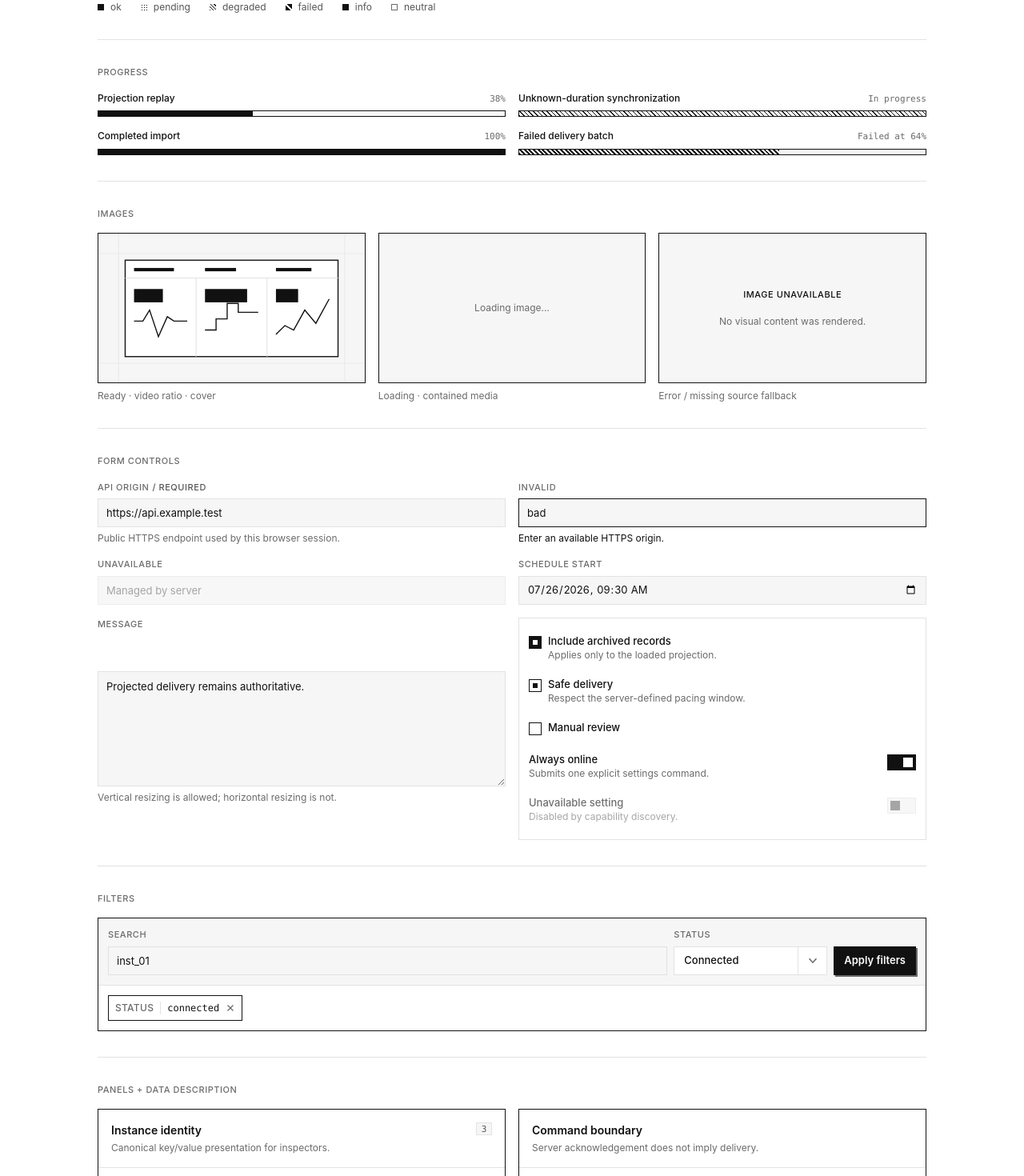
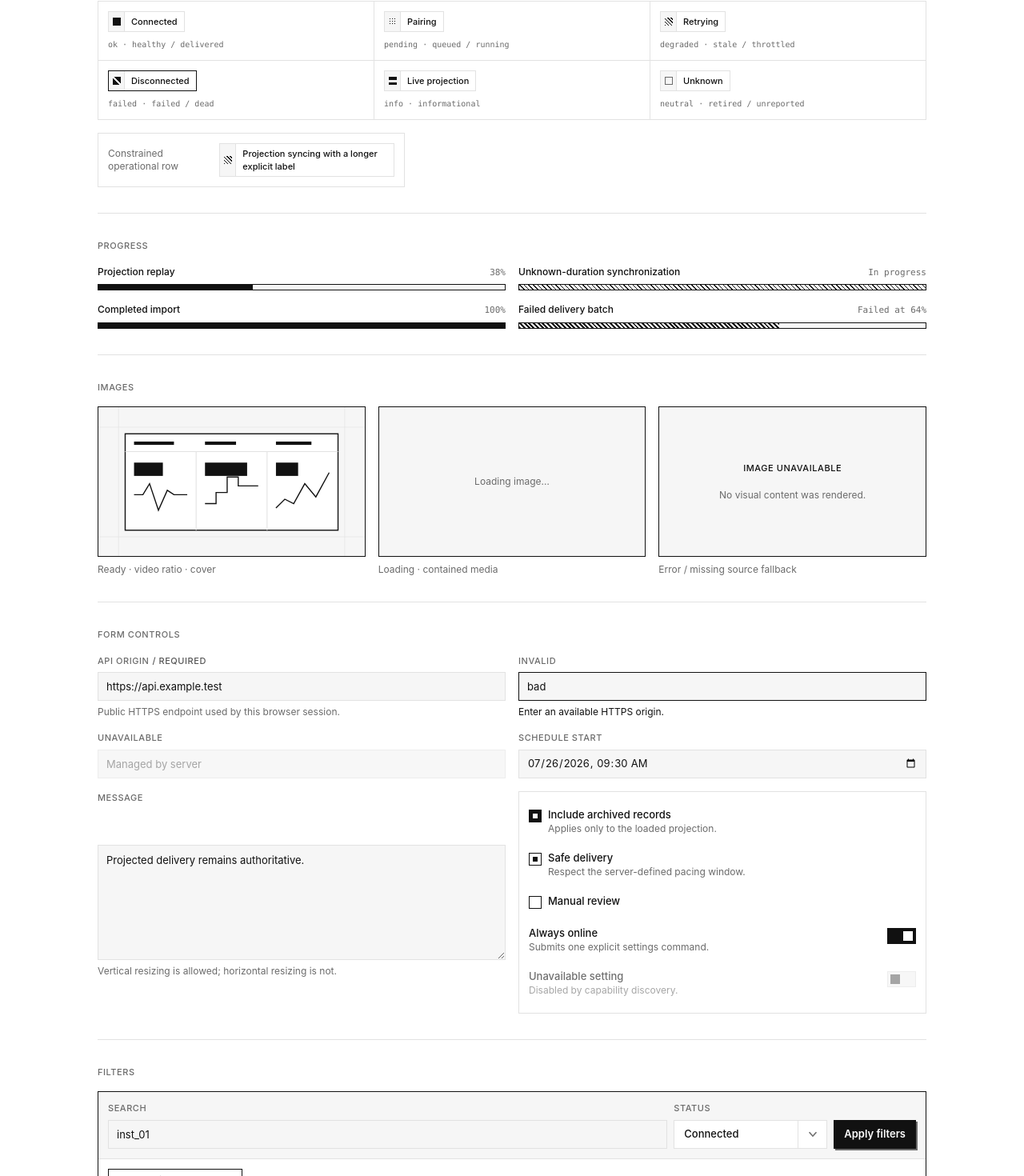
Before and after one commit to hiepknor/omniwa-console, a React (Vite) app: page /__ui in a window 1280 px wide. Shown: the part 1616-3086 px from the top of the page at 80% size. Built offline with nearby package versions, Linux system fonts and the light colour scheme.

Commit message:
feat: redesign semantic status stamps

```diff
--- a/design/DESIGN.md
+++ b/design/DESIGN.md
@@ -66,12 +66,16 @@ screentone pattern, never by hue** (see `src/ui/Status.tsx`).
 
 ### Status vocabulary (the frozen set)
 
-A status is an **8px screentone mark + label**. The fill pattern carries the
-meaning:
+A status is a **24px minimum-height framed ink stamp**: a 20px recessed marker
+cell, 10px screentone mark, and an explicit 11px/500 label. The frame keeps
+status visually stable in tables, headers, inspectors, and dense trailing
+content; long labels wrap instead of escaping their container. The fill pattern
+carries the meaning:
 
 | Status | Screentone |
 | --- | --- |
-| `ok` / `active` / `delivered`, `info` / `live` | solid ink |
+| `ok` / `active` / `delivered` | solid ink |
+| `info` / `live` | split horizontal ink |
 | `pending` / `pairing` / `queued` | halftone dots |
 | `degraded` / `retrying` | diagonal hatch |
 | `failed` / `disconnected` / `dead` | ink block with a white slash (cancelled) |
@@ -139,7 +143,11 @@ for ≤11px labels. Numbers that align vertically use `tabular-nums`.
   SVG. Icons are decorative and never replace a visible label; icon-only actions
   require an explicit accessible name. Navigation uses `NavigationItemContent`
   so full rail, compact rail, and mobile bottom nav cannot drift independently.
-- **Status** — 8px square mark + label; tones map to §2. `<Status tone>`.
+- **Status** — the canonical framed ink stamp from §2. All usages share the
+  screentone registry in `statusMarks.ts`; notices and feedback map their state
+  vocabulary into the same marks instead of copying gradients. Failed status
+  receives the strong frame; other tones use the default hairline frame.
+  `<Status tone>`.
 - **Input / Field** — recessed bg, 1px border, square, 13px; focus → strong border.
   Invalid → strong ink (`--color-line-strong`) border + 12px message below. Labels are 11px uppercase muted. Field descriptions and errors are linked with `aria-describedby`; errors set `aria-invalid`, and required state remains explicit.
 - **Textarea / DateTimeInput** — use the same surface, border, focus, invalid,
--- a/scripts/check-design.mjs
+++ b/scripts/check-design.mjs
@@ -33,6 +33,21 @@ for (const marker of ["buttonClassName('ghost'", 'size-9', 'max-sm:size-10', '<I
 const icon = await read('src/ui/Icon.tsx');
 for (const marker of ['NavigationIconName', "close: <path", "'chevron-down'", 'strokeWidth="1.75"', 'aria-hidden']) {
   if (!icon.includes(marker)) failures.push(`src/ui/Icon.tsx: iconography contract is missing ${marker}`);
+}
+
+const status = await read('src/ui/Status.tsx');
+for (const marker of ['data-tone={tone}', 'grid-cols-[20px_minmax(0,1fr)]', 'justify-self-start', 'size-2.5', "tone === 'failed'", 'statusMarkStyle[tone]']) {
+  if (!status.includes(marker)) failures.push(`src/ui/Status.tsx: status stamp contract is missing ${marker}`);
+}
+
+const statusMarks = await read('src/ui/statusMarks.ts');
+for (const marker of ['StatusMarkTone', 'to bottom', 'radial-gradient', 'repeating-linear-gradient', "border: '1px solid var(--color-fg-3)'"]) {
+  if (!statusMarks.includes(marker)) failures.push(`src/ui/statusMarks.ts: shared screentone registry is missing ${marker}`);
+}
+
+const stateNotice = await read('src/ui/StateNotice.tsx');
+if (!stateNotice.includes('statusMarkStyle[markTone[kind]]')) {
+  failures.push('src/ui/StateNotice.tsx: notice marks must use the shared screentone registry');
 }
 
 const input = await read('src/ui/Input.tsx');
@@ -76,8 +91,8 @@ if (!dateTime.includes('type="datetime-local"')) {
 }
 
 const feedbackContent = await read('src/components/feedback/FeedbackContent.tsx');
-if (!feedbackContent.includes('<CloseButton')) {
-  failures.push('src/components/feedback/FeedbackContent.tsx: notification dismiss must use CloseButton');
+for (const marker of ['<CloseButton', 'statusMarkStyle[markTone[kind]]']) {
+  if (!feedbackContent.includes(marker)) failures.push(`src/components/feedback/FeedbackContent.tsx: feedback contract is missing ${marker}`);
 }
 
 const toastViewport = await read('src/components/feedback/ToastViewport.tsx');
--- a/scripts/check-visual-language.mjs
+++ b/scripts/check-visual-language.mjs
@@ -72,9 +72,7 @@ const allowedHex = new Set([
 // Frozen exceptions from design/DESIGN.md: semantic/progress screentones, the
 // danger hatch, a connection-state mark, and the deterministic QR fixture.
 const gradientAllowlist = new Set([
-  'src/ui/Status.tsx',
-  'src/ui/StateNotice.tsx',
-  'src/components/feedback/FeedbackContent.tsx',
+  'src/ui/statusMarks.ts',
   'src/ui/Button.tsx',
   'src/ui/ProgressBar.tsx',
   'src/app/ConnectPage.tsx',
--- a/src/app/UiGallery.tsx
+++ b/src/app/UiGallery.tsx
@@ -49,7 +49,14 @@ function Section({ title, children }: { title: string; children: React.ReactNode
   );
 }
 
-const tones: Tone[] = ['ok', 'pending', 'degraded', 'failed', 'info', 'neutral'];
+const statusExamples: { tone: Tone; label: string; use: string }[] = [
+  { tone: 'ok', label: 'Connected', use: 'healthy / delivered' },
+  { tone: 'pending', label: 'Pairing', use: 'queued / running' },
+  { tone: 'degraded', label: 'Retrying', use: 'stale / throttled' },
+  { tone: 'failed', label: 'Disconnected', use: 'failed / dead' },
+  { tone: 'info', label: 'Live projection', use: 'informational' },
+  { tone: 'neutral', label: 'Unknown', use: 'retired / unreported' },
+];
 const surfaces = [
   ['bg', '#ffffff'],
   ['surface', '#ffffff'],
@@ -192,12 +199,17 @@ export function UiGallery() {
         </Section>
 
         <Section title="Status">
-          <div className="flex flex-wrap gap-x-6 gap-y-2">
-            {tones.map((t) => (
-              <Status key={t} tone={t}>
-                {t}
-              </Status>
+          <div className="grid gap-px border border-line bg-line sm:grid-cols-2 lg:grid-cols-3">
+            {statusExamples.map(({ tone, label, use }) => (
+              <div key={tone} className="grid gap-2 bg-surface p-3">
+                <Status tone={tone}>{label}</Status>
+                <span className="font-mono text-[10px] text-fg-3">{tone} · {use}</span>
+              </div>
             ))}
+          </div>
+          <div className="flex max-w-sm items-center justify-between gap-3 border border-line p-3">
+            <span className="text-xs text-fg-3">Constrained operational row</span>
+            <Status tone="degraded">Projection syncing with a longer explicit label</Status>
           </div>
         </Section>
 
--- a/src/components/feedback/FeedbackContent.tsx
+++ b/src/components/feedback/FeedbackContent.tsx
@@ -1,14 +1,15 @@
-import { useState, type CSSProperties } from 'react';
+import { useState } from 'react';
 import { Button } from '@/ui/Button';
 import { CloseButton } from '@/ui/CloseButton';
+import { statusMarkStyle, type StatusMarkTone } from '@/ui/statusMarks';
 import type { FeedbackAction, FeedbackKind } from './feedback-types';
 
-const mark: Record<FeedbackKind, CSSProperties> = {
-  completed: { background: '#111' },
-  info: { background: '#111' },
-  accepted: { background: 'radial-gradient(circle, #111 45%, transparent 47%)', backgroundSize: '3px 3px' },
-  warning: { background: 'repeating-linear-gradient(45deg, #111 0 1px, transparent 1px 3px)' },
-  error: { background: 'linear-gradient(45deg, transparent 42%, #fff 42% 58%, transparent 58%), #111' },
+const markTone: Record<FeedbackKind, StatusMarkTone> = {
+  completed: 'ok',
+  info: 'info',
+  accepted: 'pending',
+  warning: 'degraded',
+  error: 'failed',
 };
 
 export function FeedbackContent({
@@ -42,7 +43,7 @@ export function FeedbackContent({
 
   return (
     <div className="flex items-start gap-3 p-3">
-      <span aria-hidden className="mt-1 size-2 shrink-0" style={mark[kind]} />
+      <span aria-hidden className="mt-1 size-2.5 shrink-0" style={statusMarkStyle[markTone[kind]]} />
       <div className="grid gap-1 min-w-0 flex-1">
         <span className="text-[11px] font-medium uppercase tracking-wider text-fg-3">{label ?? kind}</span>
         <strong className="text-[13px] font-semibold text-fg">{title}</strong>
--- a/src/ui/StateNotice.tsx
+++ b/src/ui/StateNotice.tsx
@@ -1,14 +1,10 @@
-import type { CSSProperties, ReactNode } from 'react';
+import type { ReactNode } from 'react';
 import { cn } from './cn';
+import { statusMarkStyle } from './statusMarks';
 
 type Kind = 'info' | 'loading' | 'empty' | 'error';
 
-const mark: Record<Kind, CSSProperties> = {
-  info: { background: '#111' },
-  loading: { background: 'radial-gradient(circle, #111 45%, transparent 47%)', backgroundSize: '3px 3px' },
-  empty: { background: 'transparent', border: '1px solid var(--color-fg-3)' },
-  error: { background: 'linear-gradient(45deg, transparent 42%, #fff 42% 58%, transparent 58%), #111' },
-};
+const markTone = { info: 'info', loading: 'pending', empty: 'neutral', error: 'failed' } as const;
 
 /** Honest inline state: loading / empty / error, with optional requestId + action. */
 export function StateNotice({
@@ -30,7 +26,7 @@ export function StateNotice({
     <div className={cn('flex items-start justify-between gap-4 border border-line bg-elevated p-3', className)}>
       <div className="min-w-0">
         <div className="flex items-center gap-2">
-          <span aria-hidden className="size-2 shrink-0" style={mark[kind]} />
+          <span aria-hidden className="size-2.5 shrink-0" style={statusMarkStyle[markTone[kind]]} />
           <strong className="text-sm font-semibold text-fg">{title}</strong>
         </div>
         {detail ? <p className="mt-1 text-sm text-fg-2">{detail}</p> : null}
--- a/src/ui/Status.tsx
+++ b/src/ui/Status.tsx
@@ -1,27 +1,19 @@
-import type { CSSProperties, ReactNode } from 'react';
+import type { ReactNode } from 'react';
 import { cn } from './cn';
+import { statusMarkStyle, type StatusMarkTone } from './statusMarks';
 
-export type Tone = 'ok' | 'pending' | 'degraded' | 'failed' | 'info' | 'neutral';
+export type Tone = StatusMarkTone;
 
 /*
  * Black-and-white comic: status is differentiated by manga-style screentone,
- * never by hue. Every mark is white ink on black; the fill *pattern* carries
+ * never by hue. The fill pattern carries
  * the meaning, and the label always states it.
- *   ok / info → solid ink        pending → halftone dots
- *   degraded  → diagonal hatch    failed  → ink with a black slash (cancelled)
+ *   ok → solid ink               info → split ink
+ *   pending → halftone dots
+ *   degraded  → diagonal hatch    failed  → ink with a white slash (cancelled)
  *   neutral   → hollow outline
  */
-const ink = '#111';
-const markStyle: Record<Tone, CSSProperties> = {
-  ok: { background: ink },
-  info: { background: ink },
-  pending: { background: 'radial-gradient(circle, #111 45%, transparent 47%)', backgroundSize: '3px 3px' },
-  degraded: { background: 'repeating-linear-gradient(45deg, #111 0 1px, transparent 1px 3px)' },
-  failed: { background: 'linear-gradient(45deg, transparent 42%, #fff 42% 58%, transparent 58%), #111' },
-  neutral: { background: 'transparent', border: '1px solid var(--color-fg-3)' },
-};
-
-/** Status = an 8px screentone mark + label. Never color alone, never hue. */
+/** Status = a framed ink stamp with a screentone cell + explicit label. */
 export function Status({
   tone = 'neutral',
   children,
@@ -32,9 +24,11 @@ export function Status({
   className?: string;
 }) {
   return (
-    <span className={cn('inline-flex items-center gap-2 text-xs text-fg-2', className)}>
-      <span aria-hidden className="size-2 shrink-0" style={markStyle[tone]} />
-      {children}
+    <span data-tone={tone} className={cn('inline-grid min-h-6 max-w-full justify-self-start grid-cols-[20px_minmax(0,1fr)] items-stretch border border-line bg-surface align-middle text-[11px] font-medium leading-4 text-fg', tone === 'failed' && 'border-line-strong', className)}>
+      <span aria-hidden className="grid place-items-center border-r border-line bg-recessed">
+        <span className="size-2.5 shrink-0" style={statusMarkStyle[tone]} />
+      </span>
+      <span className="min-w-0 break-words px-2 py-1">{children}</span>
     </span>
   );
 }
--- /dev/null
+++ b/src/ui/statusMarks.ts
@@ -0,0 +1,15 @@
+import type { CSSProperties } from 'react';
+
+export type StatusMarkTone = 'ok' | 'info' | 'pending' | 'degraded' | 'failed' | 'neutral';
+
+const ink = '#111';
+
+/** Frozen monochrome screentones shared by status, notices, and feedback. */
+export const statusMarkStyle: Record<StatusMarkTone, CSSProperties> = {
+  ok: { background: ink },
+  info: { background: 'linear-gradient(to bottom, #111 0 35%, transparent 35% 65%, #111 65% 100%)' },
+  pending: { background: 'radial-gradient(circle, #111 45%, transparent 47%)', backgroundSize: '3px 3px' },
+  degraded: { background: 'repeating-linear-gradient(45deg, #111 0 1px, transparent 1px 3px)' },
+  failed: { background: 'linear-gradient(45deg, transparent 42%, #fff 42% 58%, transparent 58%), #111' },
+  neutral: { background: 'transparent', border: '1px solid var(--color-fg-3)' },
+};
```
Also changed, not shown: 1 other file (tests, documents, lock files or other folders).
